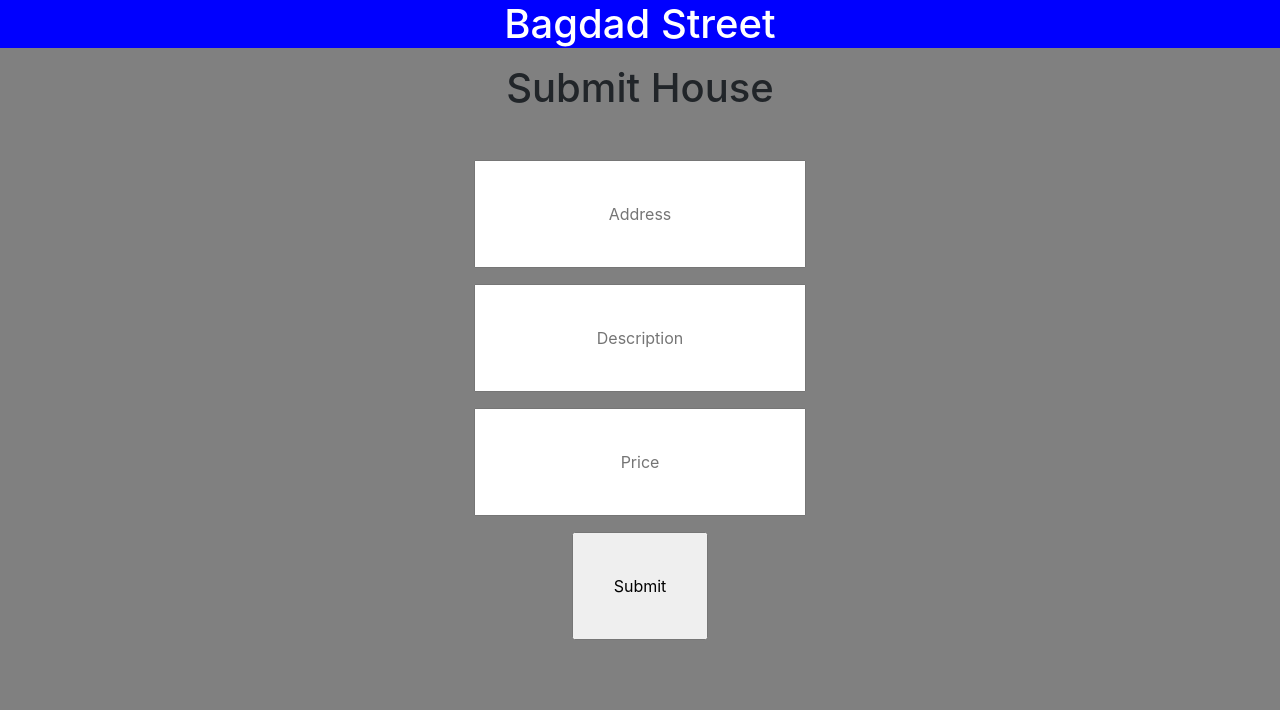
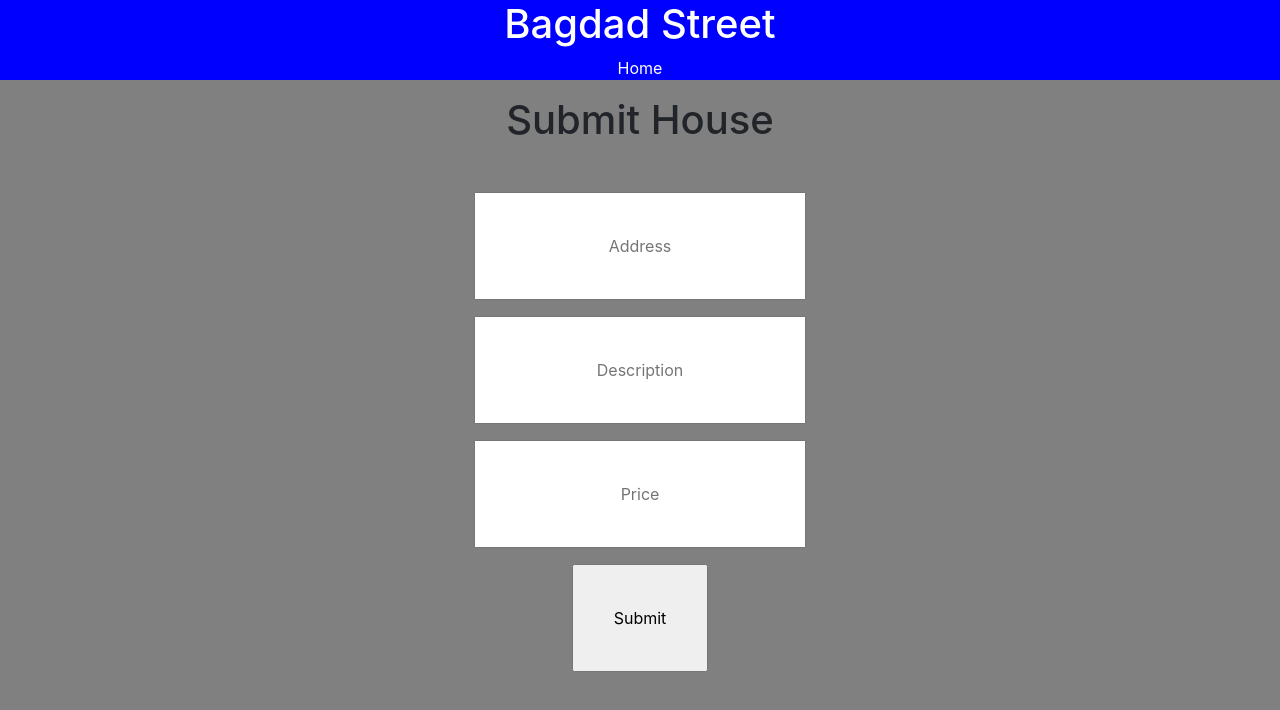
Before and after one commit to bmulhern2/bagdad, a website: page admin.html in a window 1280 px wide. Drawn offline with nearby package versions, Linux system fonts and the light colour scheme.

Commit message:
Update admin.html

```diff
--- a/admin.html
+++ b/admin.html
@@ -30,6 +30,7 @@
 <body>
 <nav>
 <h1>Bagdad Street</h1>
+<nav-link></a href="index.html">Home</a></nav-link>
 </nav>
 <form method="POST" action='/add'>
 <h1>Submit House</h1>
```
